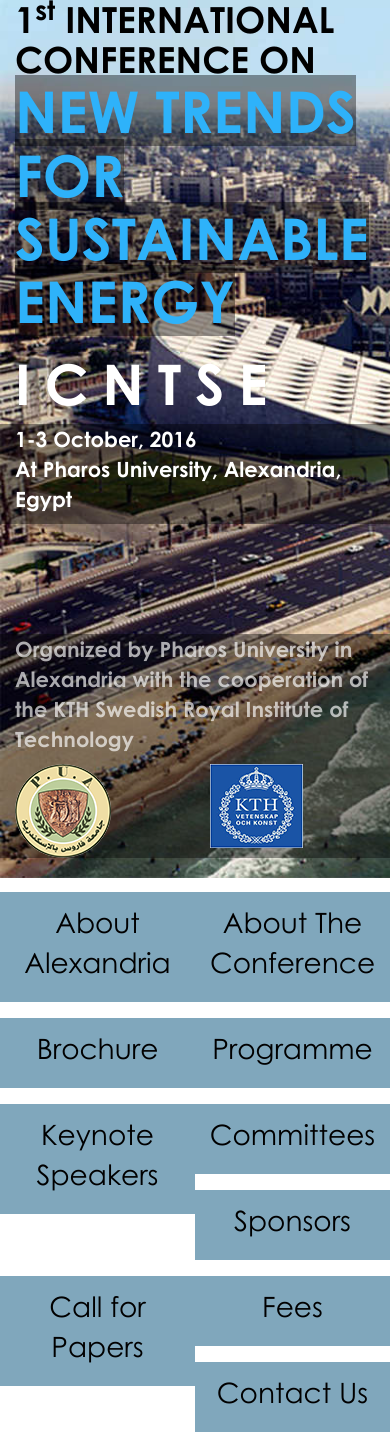
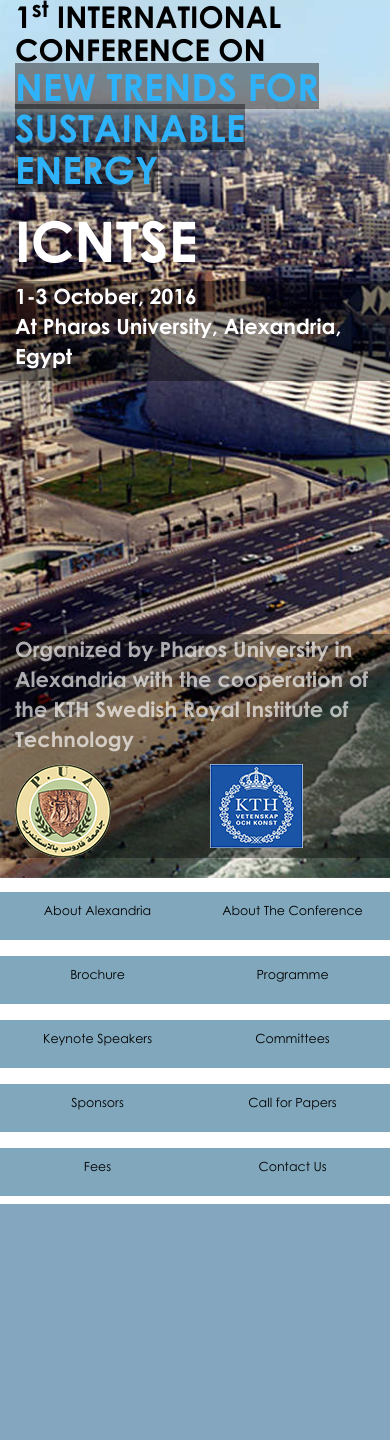
Before and after one commit to karim-soliman/uncomingConference, a PHP site: page / in a window 390 px wide. After the commit the page ends 1204 px from the top, so only its background shows below. Run offline with PHP 8.4, Linux system fonts and the light colour scheme; some libraries are stand-ins or nearby versions.

Commit message:
Refactor for bootstrap size-based autostyling

```diff
--- a/css/style.css
+++ b/css/style.css
@@ -135,12 +135,87 @@ body
 	padding:10px;
 	margin-top:8px;
 	margin-bottom:8px;
-	font-size:2em;
 	background-color:#80a7bc;
 	display: block;
 	text-align: center;
 	vertical-align: middle;
 }
+
+@media (max-width: 767px) { /* screen-xs-max BS4: min-width:34em*/
+	#new-trends
+	{
+		font-size:1.25em;
+	}
+	#icntse
+	{
+		letter-spacing:0em;
+	}
+	.navmenuitem
+	{
+		padding:10px;
+		margin-top:8px;
+		margin-bottom:8px;
+		font-size:0.9em;
+	}
+
+}
+@media (min-width: 768px) { /* screen-sm-min 48em */
+	#new-trends
+	{
+		font-size:1.25em;
+	}
+	#icntse
+	{
+		letter-spacing:0em;
+	}
+	.navmenuitem
+	{
+		padding:10px;
+		margin-top:8px;
+		margin-bottom:8px;
+		font-size:1em;
+	}
+
+}
+
+@media (min-width: 992px) { /* @screen-md-min BS4: 62em*/
+	#new-trends
+	{
+		font-size:1.4em;
+	}
+	#icntse
+	{
+		letter-spacing:0.125em;
+	}
+	.navmenuitem
+	{
+		padding:10px;
+		margin-top:8px;
+		margin-bottom:8px;
+		font-size:1.5em;
+	}
+
+}
+
+@media (min-width: 1200px) { /* @screen-lg-min 1200px BS4: 75em*/
+	#new-trends
+	{
+		font-size:1.6em;
+	}
+	#icntse
+	{
+		letter-spacing:0.25em;
+	}
+	.navmenuitem
+	{
+		padding:10px;
+		margin-top:8px;
+		margin-bottom:8px;
+		font-size:2em;
+	}
+
+}
+
 .navmenuitem a
 {
 	color:black;
--- a/index.php
+++ b/index.php
@@ -3,7 +3,8 @@
     <div class="container">
         <div class="row">
             <div class="col-md-9 col-xs-12" id="main">
-                <h1 id="title"><span id="first-conf">1<sup>st</sup> INTERNATIONAL CONFERENCE ON</span><br \><span class="white shaded" id="new-trends">NEW TRENDS FOR SUSTAINABLE ENERGY</span></h1>
+                <h1 class="visible-md visible-lg" id="title"><span id="first-conf">1<sup>st</sup> INTERNATIONAL CONFERENCE ON</span><br \><span class="white shaded" id="new-trends">NEW TRENDS FOR SUSTAINABLE ENERGY</span></h1>
+                <h2 class="visible-xs visible-sm" id="title"><span id="first-conf">1<sup>st</sup> INTERNATIONAL CONFERENCE ON</span><br \><span class="white shaded" id="new-trends">NEW TRENDS FOR SUSTAINABLE ENERGY</span></h1>
                 <h1 id="icntse">ICNTSE</h1>
 		<div class="row shaded">
 		    <p class="col-xs-12" id="1-3oct">1-3 October, 2016<br \>At Pharos University, Alexandria, Egypt</p>
--- a/js/conf.js
+++ b/js/conf.js
@@ -9,37 +9,6 @@ function toggle_visibility(id) {
 	}
 	else console.log("element "+id+" not found");
 }
-window.addEventListener("resize", function(e) {
-	var icntse=document.getElementById("icntse");
-	if(icntse)
-	{
-		var items= document.getElementsByClassName('navmenuitem');
-		if(window.innerWidth<1000)
-		{
-			if(window.innerWidth>800)
-			{
-				icntse.style.letterSpacing='0.125em';
-				for(i=0; i<items.length; i++) {
-					items[i].style.fontSize='1.5em';
-				}
-			}
-			else
-			{
-				icntse.style.letterSpacing="0em";
-				for(i=0; i<items.length; i++) {
-					items[i].style.fontSize='1em';
-				}
-			}
-		}
-		else
-		{
-			icntse.style.letterSpacing='0.5em';
-			for(i=0; i<items.length; i++) {
-				items[i].style.fontSize='2em';
-			}
-		}
-	}
-});
 
 window.setInterval(function(){
 	toggle_visibility('chairman');
```
